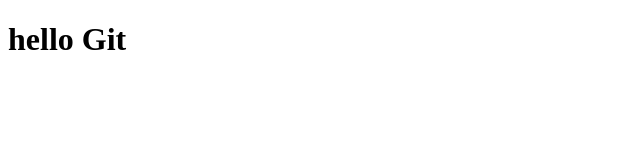
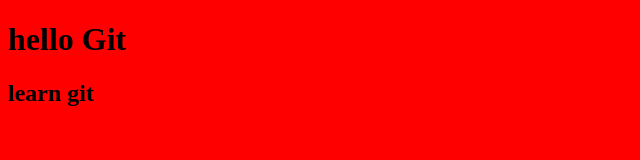
Before and after one commit to Tanmayrai03/GitHub-Tutorial, a plain HTML site: page index.html in a window 1280 px wide. Shown: the whole page, without its empty margins (0-640 px from the left). Drawn offline with Linux system fonts and the light colour scheme.

Commit message:
made changes

```diff
--- a/index.html
+++ b/index.html
@@ -5,7 +5,8 @@
     <meta name="viewport" content="width=device-width, initial-scale=1.0">
     <title>Document</title>
 </head>
-<body>
+<body style="background-color: red;">
     <h1>hello Git</h1>
+    <h2>learn git</h2>
 </body>
 </html>
```
